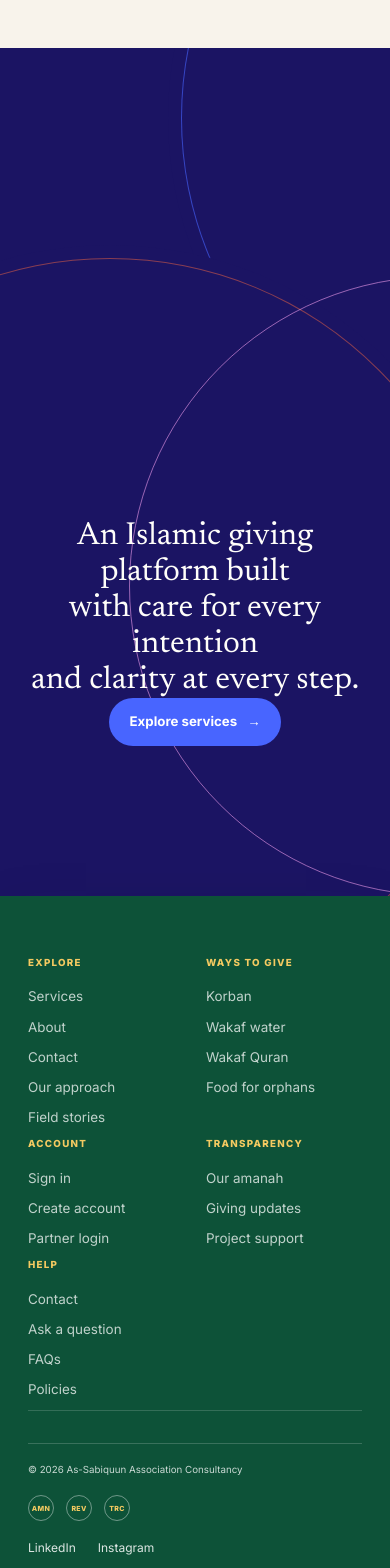
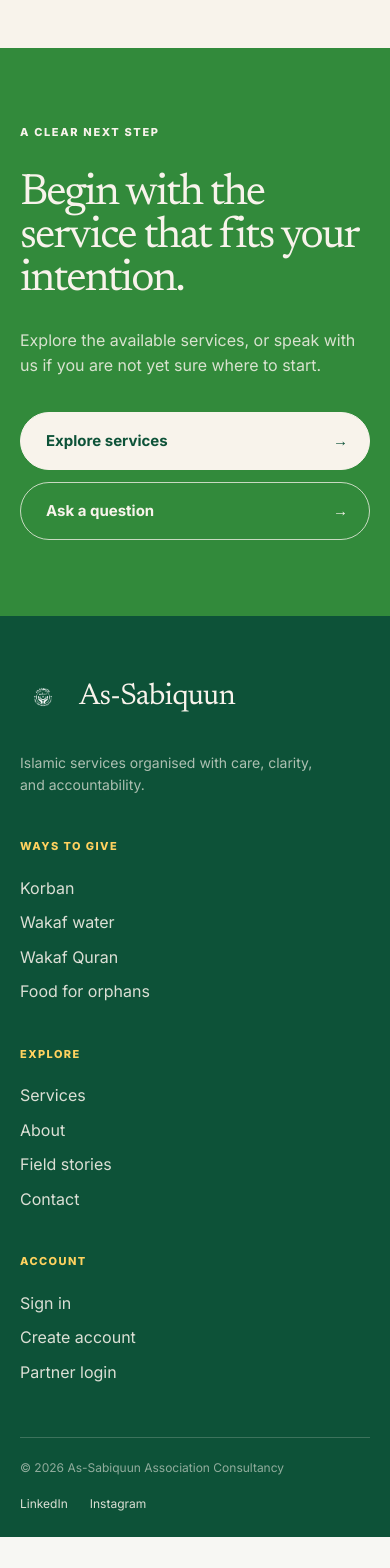
Before and after one commit to as-sabiqun/as-sabiquun, a Next.js app: page /landing in a window 390 px wide. Shown: the part 7240-8808 px from the top of the page. After the commit the page ends 8777 px from the top, so only its background shows below. Built offline with nearby package versions, Linux system fonts and the light colour scheme.

Commit message:
feat: simplify landing page ending

```diff
--- a/src/app/landing/page.tsx
+++ b/src/app/landing/page.tsx
@@ -324,69 +324,58 @@ export default function LandingPage() {
           <StoryCarousel />
         </section>
 
-        <div className="asb-final-stack">
-          <section className="asb-closing" aria-labelledby="closing-title">
-            <div className="asb-closing-orbit" aria-hidden="true"><i /><i /><i /><i /><i /></div>
-            <div className="asb-closing-inner">
-              <h2 id="closing-title">An Islamic giving platform built<br />with care for every intention<br />and clarity at every step.</h2>
-              <Link href="/services" className="asb-button asb-button-dark">Explore services <Arrow /></Link>
+        <section className="asb-simple-closing" aria-labelledby="simple-closing-title">
+          <div className="asb-simple-closing-inner">
+            <p className="asb-simple-closing-label">A clear next step</p>
+            <div className="asb-simple-closing-copy">
+              <h2 id="simple-closing-title">Begin with the service that fits your intention.</h2>
+              <p>Explore the available services, or speak with us if you are not yet sure where to start.</p>
+              <div className="asb-simple-closing-actions">
+                <Link href="/services" className="asb-simple-action asb-simple-action-primary">Explore services <Arrow /></Link>
+                <Link href="/contact" className="asb-simple-action asb-simple-action-secondary">Ask a question <Arrow /></Link>
+              </div>
+            </div>
           </div>
         </section>
 
-          <footer className="asb-footer">
-            <div className="asb-footer-brand-panel">
-              <Image className="asb-footer-logo" src="/brand/as-sabiquun-seal.png" width={2000} height={2000} sizes="(max-width: 860px) 320px, 660px" alt="As-Sabiquun Association Consultancy" />
+        <footer className="asb-simple-footer">
+          <div className="asb-simple-footer-inner">
+            <div className="asb-simple-footer-brand">
+              <Link href="/landing" aria-label="As-Sabiquun home">
+                <Image src="/brand/as-sabiquun-seal.png" width={2000} height={2000} sizes="48px" alt="" />
+                <span>As-Sabiquun</span>
+              </Link>
+              <p>Islamic services organised with care, clarity, and accountability.</p>
             </div>
-            <div className="asb-footer-links-panel">
-          <div>
-            <p>Explore</p>
-            <Link href="/services">Services</Link>
-            <Link href="/about">About</Link>
-            <Link href="/contact">Contact</Link>
-            <Link href="/about">Our approach</Link>
-            <Link href="/landing#how">Field stories</Link>
-          </div>
-          <div>
+            <nav className="asb-simple-footer-group" aria-label="Ways to give">
               <p>Ways to give</p>
               <Link href="/korban">Korban</Link>
               <Link href="/wakaf/water-pump">Wakaf water</Link>
               <Link href="/wakaf/quran">Wakaf Quran</Link>
               <Link href="/wakaf/food-for-orphans">Food for orphans</Link>
-          </div>
-          <div>
+            </nav>
+            <nav className="asb-simple-footer-group" aria-label="Explore">
+              <p>Explore</p>
+              <Link href="/services">Services</Link>
+              <Link href="/about">About</Link>
+              <Link href="/landing#how">Field stories</Link>
+              <Link href="/contact">Contact</Link>
+            </nav>
+            <nav className="asb-simple-footer-group" aria-label="Account">
               <p>Account</p>
               <Link href="/login">Sign in</Link>
               <Link href="/signup">Create account</Link>
               <Link href="/partner-login">Partner login</Link>
+            </nav>
           </div>
-          <div>
-            <p>Transparency</p>
-            <Link href="/landing#amanah">Our amanah</Link>
-            <Link href="/landing#how">Giving updates</Link>
-            <Link href="/contact">Project support</Link>
-          </div>
-          <div>
-            <p>Help</p>
-            <Link href="/contact">Contact</Link>
-            <Link href="/contact">Ask a question</Link>
-            <Link href="/about">FAQs</Link>
-            <Link href="/about">Policies</Link>
-          </div>
-              <section className="asb-footer-bottom" aria-label="Footer details">
+          <div className="asb-simple-footer-bottom">
             <small>© {new Date().getFullYear()} As-Sabiquun Association Consultancy</small>
-                <div className="asb-footer-trust" aria-label="Trust principles">
-                  <span aria-label="Amanah" title="Amanah"><i aria-hidden="true">AMN</i></span>
-                  <span aria-label="Reviewed" title="Reviewed"><i aria-hidden="true">REV</i></span>
-                  <span aria-label="Traceable" title="Traceable"><i aria-hidden="true">TRC</i></span>
-                </div>
-                <nav className="asb-footer-socials" aria-label="Social links">
+            <nav aria-label="Social links">
               <a href="https://www.linkedin.com/" target="_blank" rel="noreferrer">LinkedIn</a>
               <a href="https://www.instagram.com/" target="_blank" rel="noreferrer">Instagram</a>
             </nav>
-              </section>
           </div>
         </footer>
-        </div>
       </main>
     </div>
   );
--- a/src/app/landing/scroll-geometry.tsx
+++ b/src/app/landing/scroll-geometry.tsx
@@ -33,7 +33,7 @@ export function ScrollGeometry() {
       const heroFlatten = Math.min(1, Math.max(0, scrollY / flattenDistance));
       root.style.setProperty("--asb-hero-wave-depth", `${Math.round(92 * (1 - heroFlatten))}px`);
       const navBandY = 49;
-      const overDarkBand = [".asb-values", ".asb-closing"].some((selector) => {
+      const overDarkBand = [".asb-values", ".asb-simple-closing", ".asb-simple-footer"].some((selector) => {
         const band = root.querySelector<HTMLElement>(selector);
         if (!band) return false;
         const rect = band.getBoundingClientRect();
@@ -54,19 +54,6 @@ export function ScrollGeometry() {
           root.classList.add("asb-platform-materialized");
         } else if (platformTop > 260) {
           root.classList.remove("asb-platform-materialized");
-        }
-      }
-
-      const footer = root.querySelector<HTMLElement>(".asb-footer");
-      const footerLinks = root.querySelector<HTMLElement>(".asb-footer-links-panel");
-      if (footer && footerLinks) {
-        const footerRect = footer.getBoundingClientRect();
-        const linksRect = footerLinks.getBoundingClientRect();
-        const footerActive = footerRect.top <= window.innerHeight && footerRect.bottom >= 0;
-        root.classList.toggle("asb-footer-active", footerActive);
-        if (footerActive) {
-          root.style.setProperty("--asb-footer-rail-left", `${linksRect.left + 72}px`);
-          root.style.setProperty("--asb-footer-rail-right", `${window.innerWidth - linksRect.right + 60}px`);
         }
       }
 
@@ -93,7 +80,7 @@ export function ScrollGeometry() {
     };
 
     const revealTargets = root.querySelectorAll<HTMLElement>(
-      ".asb-platform-card, .asb-values-lead > *, .asb-values-entry, .asb-stories-lead > *, .asb-concept-film, .asb-story-card, .asb-closing-inner > *",
+      ".asb-platform-card, .asb-values-lead > *, .asb-values-entry, .asb-stories-lead > *, .asb-concept-film, .asb-story-card, .asb-simple-closing-copy > *",
     );
     root.classList.add("asb-motion-ready");
     const revealObserver = new IntersectionObserver((entries) => {
@@ -121,12 +108,9 @@ export function ScrollGeometry() {
       root.classList.remove("asb-motion-ready");
       root.classList.remove("asb-announcement-hidden");
       root.classList.remove("asb-platform-materialized");
-      root.classList.remove("asb-footer-active");
       root.style.removeProperty("--asb-hero-wave-depth");
       root.style.removeProperty("--asb-nav-document-top");
       root.style.removeProperty("--asb-platform-materialize");
-      root.style.removeProperty("--asb-footer-rail-left");
-      root.style.removeProperty("--asb-footer-rail-right");
       documentRoot.style.scrollBehavior = previousScrollBehavior;
       if (frame) window.cancelAnimationFrame(frame);
     };
```
Also changed, not shown: src/app/landing/landing.css, 1 other file (tests, documents, lock files or other folders). Lines whose indentation alone changed are shown as unchanged.
